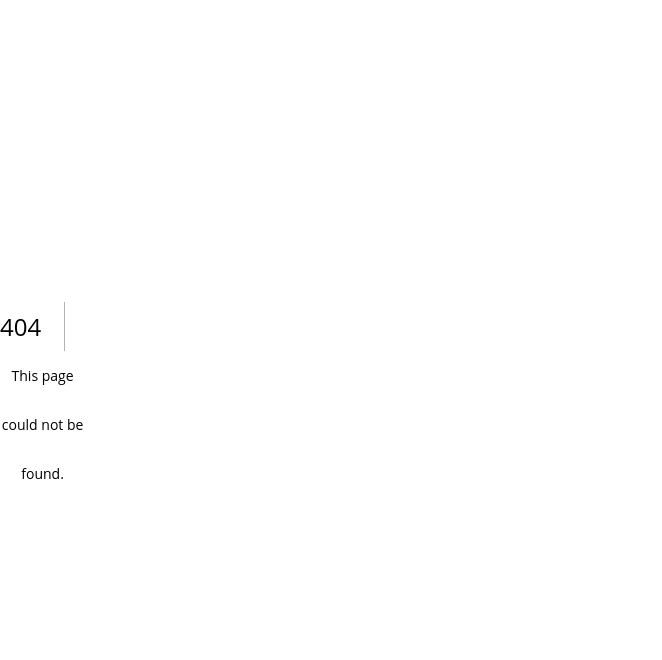
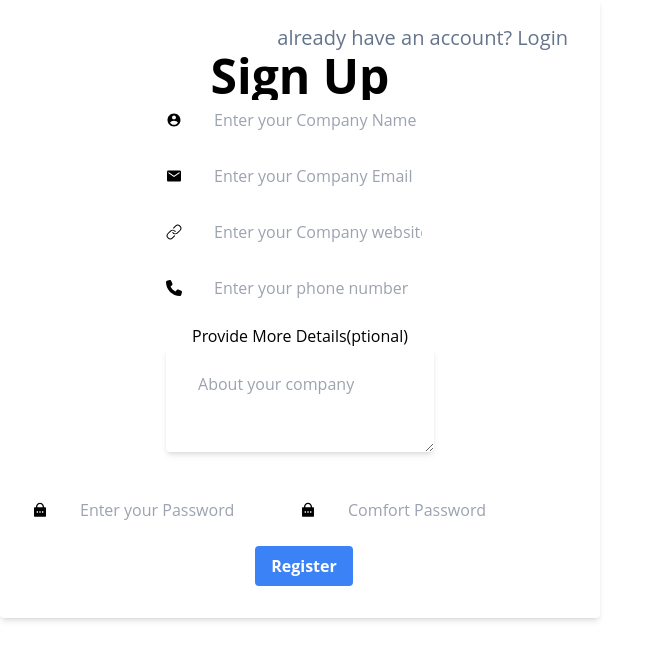
Before and after one commit to cots-lab/cots-colab-web, a Next.js app: page /auth/lab_signup in a window 1280 px wide. Before the commit this address had no page. Shown: the top 660 px of the page, without its empty margins (0-662 px from the left). Built offline with nearby package versions, Linux system fonts and the light colour scheme.

Commit message:
create lab signup page

```diff
--- /dev/null
+++ b/app/auth/lab_signup/page.js
@@ -0,0 +1,132 @@
+import React from "react";
+import { IoMdContact } from "react-icons/io";
+import { IoMdMail } from "react-icons/io";
+import { GoLink } from "react-icons/go";
+import { FaPhone } from "react-icons/fa6";
+import { RiLockPasswordFill } from "react-icons/ri";
+
+export default function page() {
+    return (
+<div>
+
+ <form className=" register-form bg-white shadow-md rounded px-8 pt-6 pb-8 mb-4 ">
+                <div>
+                    <h3 className=" text-xl text-slate-500 flex items-center justify-end">
+                    already have an account? Login
+                    </h3>
+                    <h1 className=" text-5xl font-bold flex items-center justify-center">
+                        Sign Up
+                    </h1>
+                </div>
+
+                <div className="mb-4 flex items-center justify-center">
+
+                    <IoMdContact className="mr-5"/>
+                    <input
+                        className="py-2 px-3 "
+                        id="name"
+                        type="text"
+                        placeholder="Enter your Company Name"
+                        name="name"
+
+                    />
+                </div>
+                <div className="mb-4 flex items-center justify-center">
+                    <IoMdMail className="mr-5"/>
+                    <input
+                        className=" py-2 px-3"
+                        id="email"
+                        type="text"
+                        placeholder="Enter your Company Email"
+                        name="email"
+                    />
+                </div>
+                <div className="mb-4 flex items-center justify-center">
+                    <GoLink className="mr-5"/>
+                    <input
+                        className=" py-2 px-3"
+                        id="web-url"
+                        type="text"
+                        placeholder="Enter your Company website link"
+                        name="web_url"
+                    />
+                </div>
+                <div className="mb-4 flex items-center justify-center">
+                    <FaPhone className="mr-5"/>
+                    <input
+                        className=" py-2 px-3"
+                        id="phone-number"
+                        type="text"
+                        placeholder="Enter your phone number"
+                        name="phone_number"
+                    />
+                </div>
+                <div className=" mb-4 text-center">
+                    <h4>Provide More Details(ptional)</h4>
+                    <textarea className=" register-form bg-white shadow-md rounded px-8 pt-6 pb-8 mb-4" placeholder="About your company">
+
+                    </textarea>
+
+                </div>
+
+
+                <div className="mb-4 flex items-center justify-center">
+                   <RiLockPasswordFill className="mr-5"/>
+                    <input
+                        className=" py-2 px-3"
+                        id="password"
+                        type="text"
+                        placeholder="Enter your Password"
+                        name="password"
+                    />
+
+                    <RiLockPasswordFill className="mr-5"/>
+                    <input
+                        className=" py-2 px-3"
+                        id="comfortran-password"
+                        type="text"
+                        placeholder="Comfort Password"
+                        name="comfort_password"
+                    />
+                </div>
+
+                <div className=" flex items-center justify-center">
+                     <button
+                        className="bg-blue-500 hover:bg-blue-700 text-white font-bold py-2 px-4 rounded focus:outline-none focus:shadow-outline ml-2"
+                        type="submit"
+                    >
+                        Register
+                    </button>
+                </div>
+
+            </form>
+
+{/*
+         <Box
+          sx={{
+            color: "gray",
+            p: 2,
+            border: "1px solid grey",
+            marginLeft: "90px",
+            marginTop: "5%",
+            borderRadius: "10px",
+            height: "120px",
+            boxShadow: "0px 0px 5px 0px #000000",cursor: "pointer"
+          }}
+          >
+          <div className="flex flex-row">
+            <ImShare2 className=" stroke-black size-8 ml-5" />
+            <h1 className=" pl-10 text-black font-bold text-2xl">
+              I want to collect Resources{" "}
+            </h1>
+          </div>
+          <h2 className=" ml-36 pt-8 text-m text-slate-500 ">
+            You're looking to share knowledge.{" "}
+          </h2>
+        </Box> */}
+        </div>
+
+
+
+    )
+}
```
